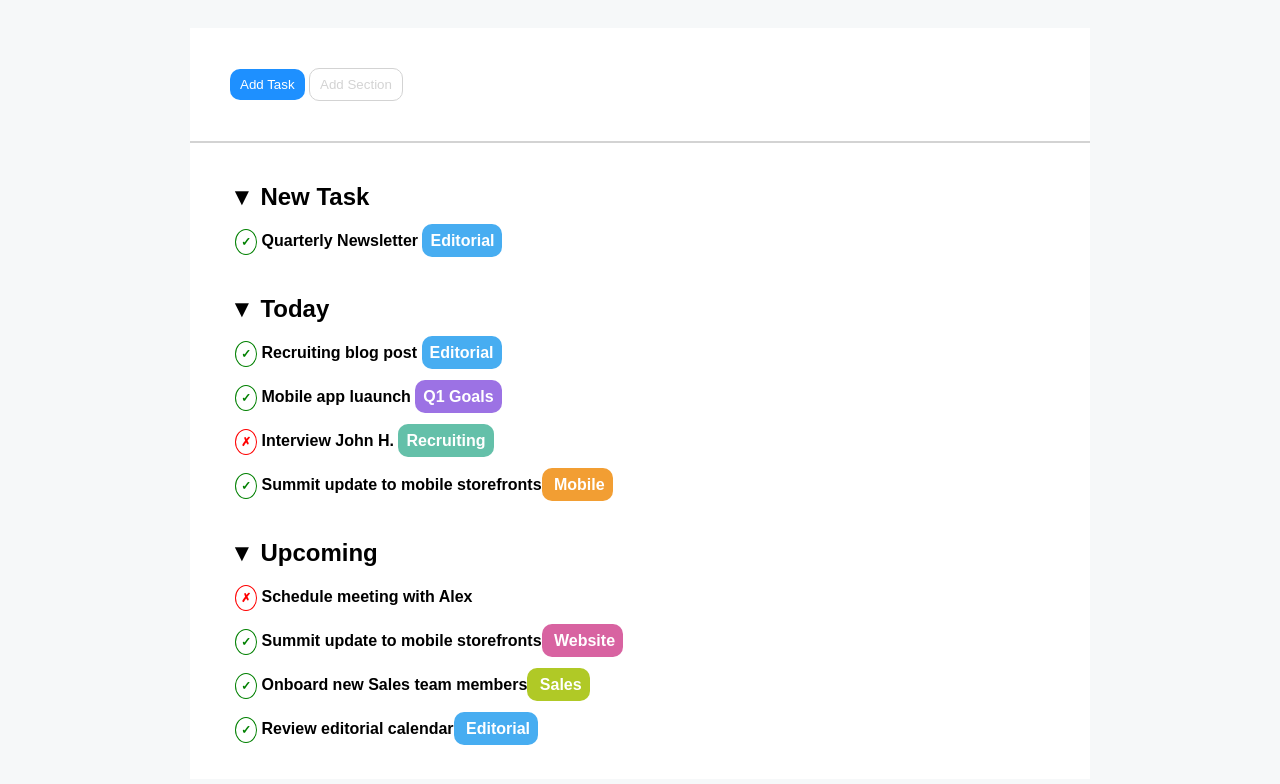
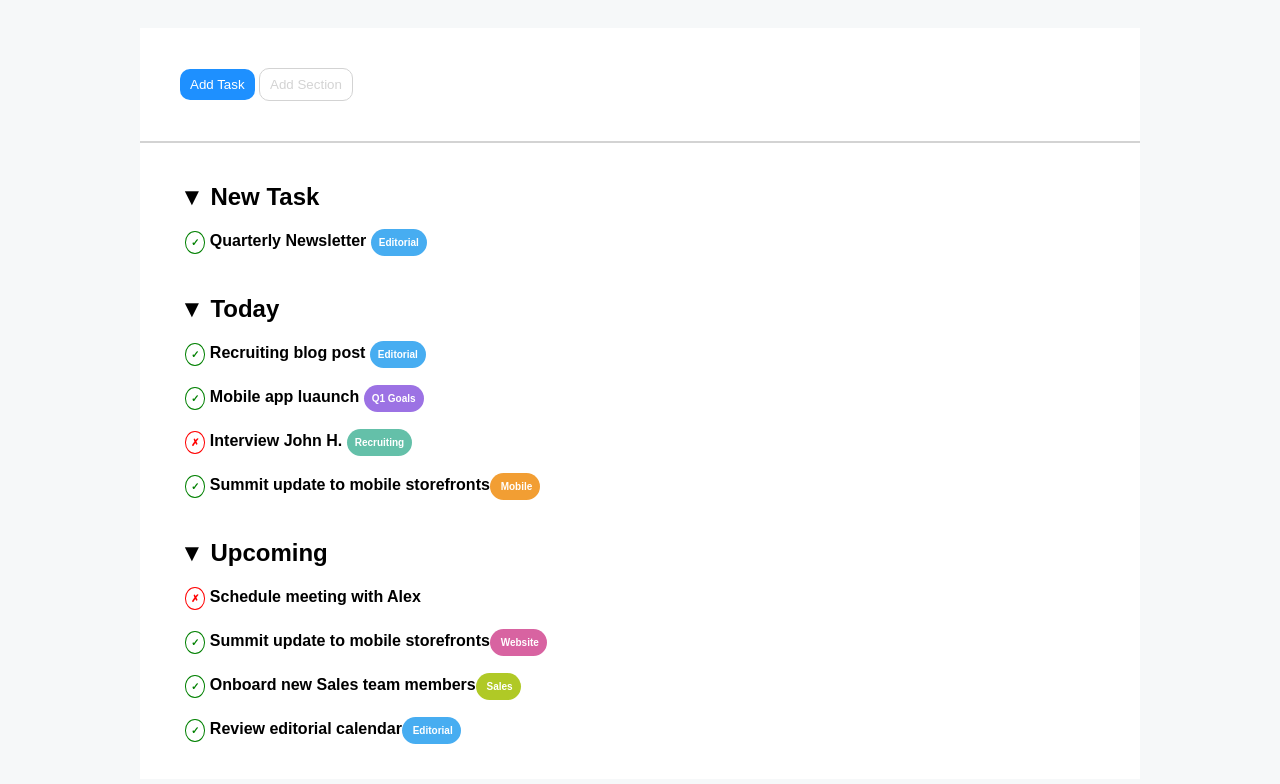
Before and after one commit to Valeria-Caramellino/html-css-toboolist, a plain HTML site: page index.html in a window 1280 px wide. Shown: the part 80-864 px from the top of the page. Drawn offline with Linux system fonts and the light colour scheme.

Commit message:
fix(body) modifiche finali

```diff
--- a/index.html
+++ b/index.html
@@ -30,7 +30,7 @@
                     <section><!--sezione2-->
                         <h2> &#9660; Today</h2>
                         <p>
-                            <span class="slash">&#10003;</span> Recruiting blog post <span class="bordo azzurro" > Editorial</span>
+                            <span class="slash ">&#10003;</span> Recruiting blog post <span class="bordo dimensione azzurro" > Editorial</span>
                         </p>
                         <p>
                             <span class="slash">&#10003;</span> Mobile app luaunch <span class="bordo viola" > Q1 Goals</span>
--- a/style/style.css
+++ b/style/style.css
@@ -11,7 +11,7 @@ img, h1{
     display: inline-block;
 }
 #container{
-    width: 900px;
+    width: 1000px;
     background-color: white;
     margin: 30px auto;
 }
@@ -51,19 +51,20 @@ p{
     color: green;
     border: green solid 1px;
     border-radius: 50%;
-    font-size: 12px;
+    font-size: 10px;
 }
 .croce{
     padding: 5px;
     color: red;
     border: red solid 1px;
     border-radius: 50%;
-    font-size: 12px;
+    font-size: 10px;
 }
 .bordo{
     padding: 8px;
-    border-radius: 10px;
     color: white;
+    border-radius: 30px;
+    font-size: 10px;
 }
 .azzurro{
     background-color: rgb(71,173,241);
```
